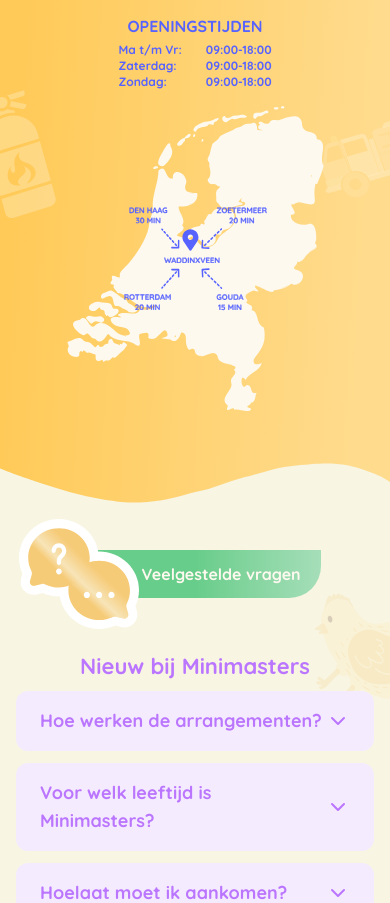
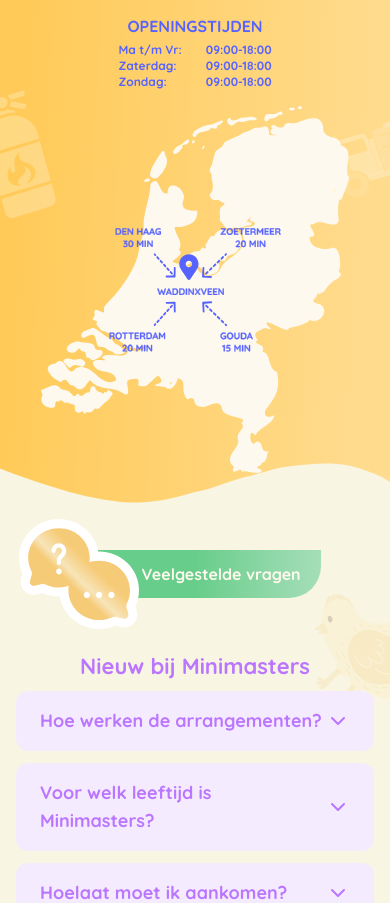
Before and after one commit to AchieveNL/minimastersplayground, a Next.js app: page / in a window 390 px wide. Shown: the part 3198-4101 px from the top of the page. Built offline with nearby package versions, Linux system fonts and the light colour scheme; a web font is replaced by a local one.

Commit message:
Increase mobile map size to 90%

```diff
--- a/app/components/LocationMobile.tsx
+++ b/app/components/LocationMobile.tsx
@@ -133,7 +133,7 @@
           <object
             data="/Newmaps.svg"
             type="image/svg+xml"
-            className="w-3/4 max-w-96"
+            className="w-[90%]"
             aria-label="Map showing Waddinxveen location"
           />
         </div>
```
